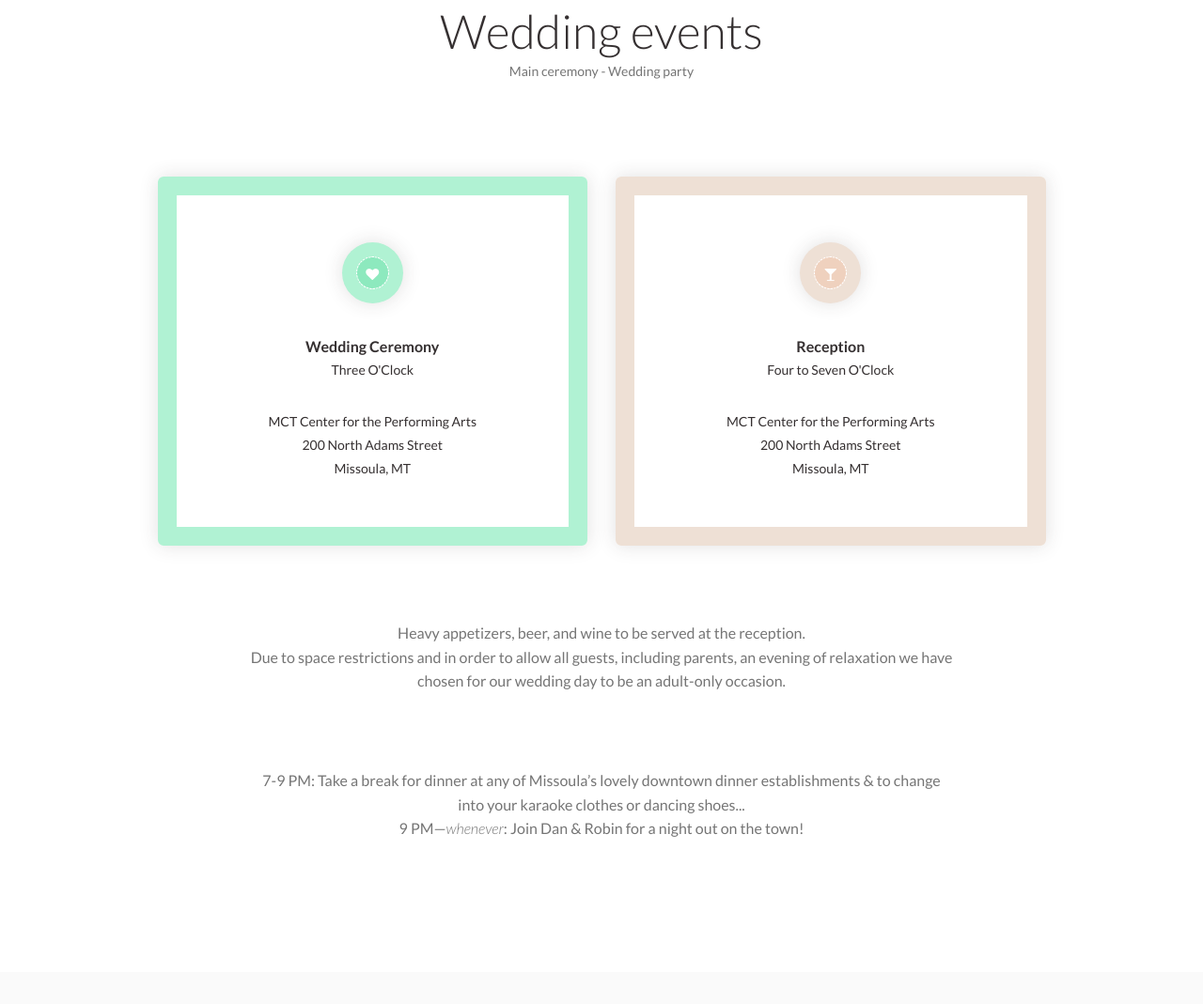
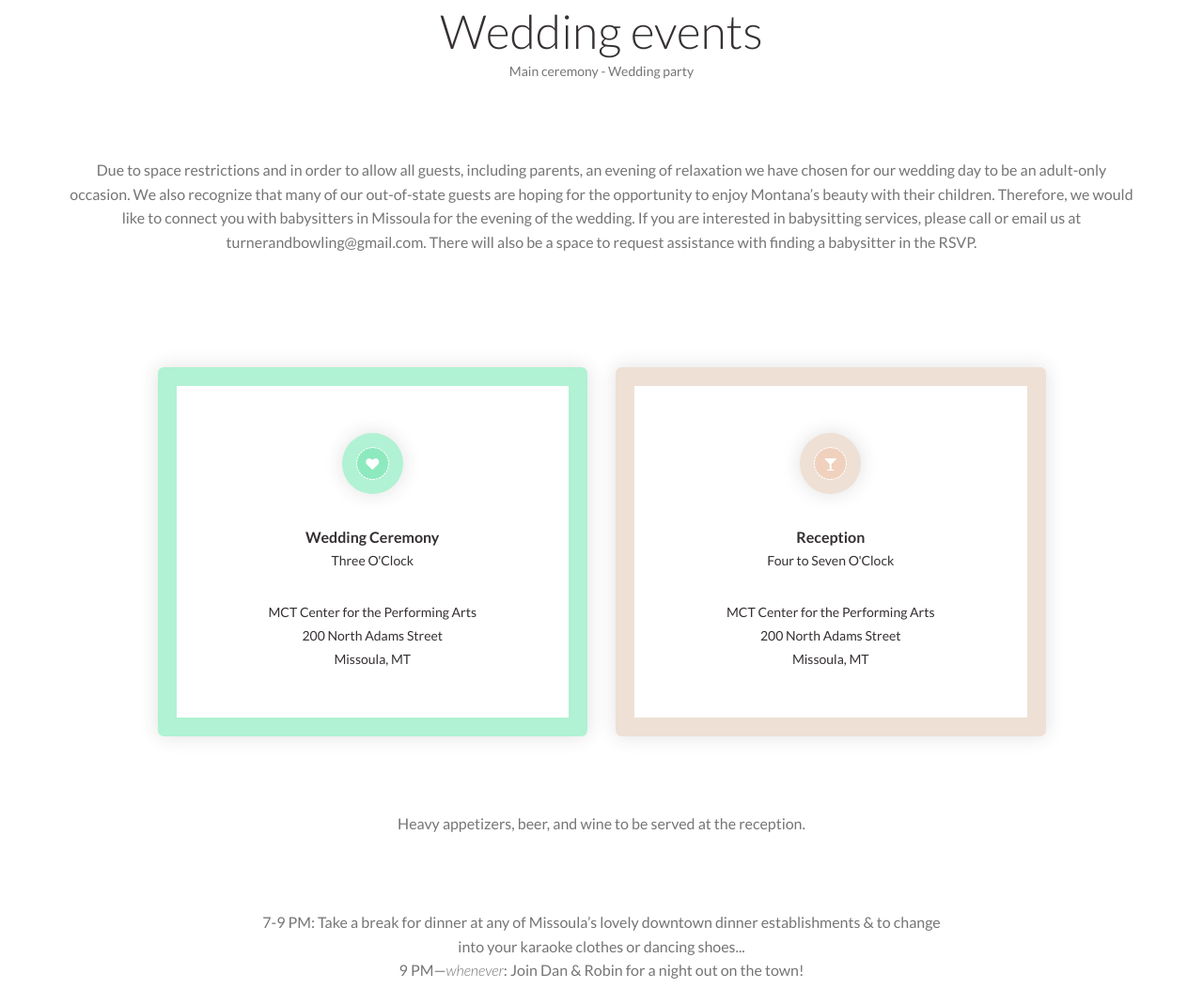
Before and after one commit to dbowling/dbowling.github.io, a plain HTML site: page index.html in a window 1280 px wide. Shown: the part 2843-3912 px from the top of the page at 94% size. Drawn offline with Linux system fonts and the light colour scheme; a web font is replaced by a local one.

Commit message:
CHILDREN

```diff
--- a/index.html
+++ b/index.html
@@ -230,6 +230,10 @@
                   <div class="col-sm-12 text-center mb-100">
                      <h1 class="title">Wedding events</h1>
                      <p>Main ceremony - Wedding party</p>
+                     <p class="lead mt-80 size-m">
+                        Due to space restrictions and in order to allow all guests, including parents, an evening of relaxation we have chosen for our wedding day to be an adult-only occasion. We also recognize that many of our out-of-state guests are hoping for the opportunity to enjoy Montana’s beauty with their children. Therefore, we would like to connect you with babysitters in Missoula for the evening of the wedding. If you are interested in babysitting services, please call or email us at turnerandbowling@gmail.com. There will also be a space to request assistance with finding a babysitter in the RSVP.
+
+                        </p>
                   </div>
                </div>
                <!--End row-->
@@ -269,8 +273,7 @@
                <div class="row">
                   <div class="col-sm-8 col-sm-offset-2 text-center">
                      <p class="lead mt-80 size-m">
-                        Heavy appetizers, beer, and wine to be served at the reception.<br/>Due to space restrictions and in order to allow all guests, including parents, an evening of relaxation we have chosen for our wedding day to be an adult-only occasion.
-
+                        Heavy appetizers, beer, and wine to be served at the reception.
                   </p>
 
                   <p class="lead mt-80 size-m">
```
